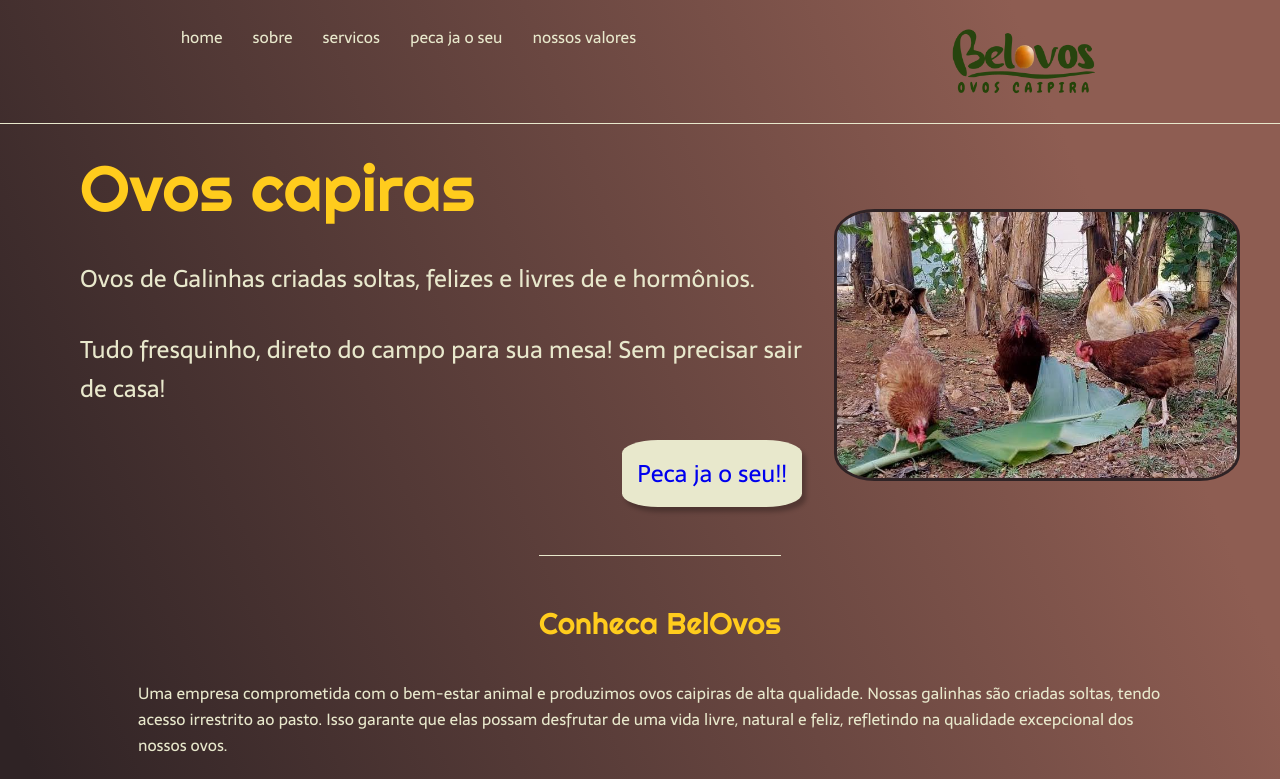
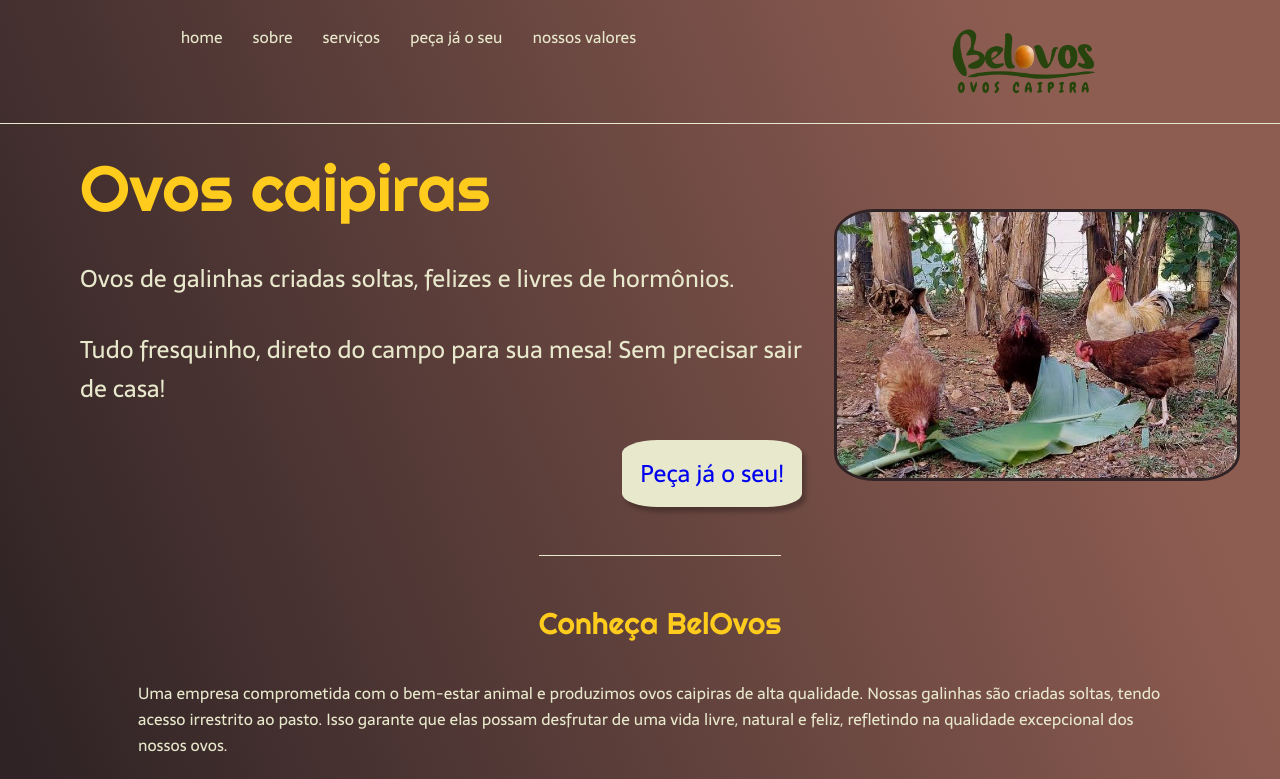
Before and after one commit to Josibel016/BELOVOS-SITE, a plain HTML site: page index.html in a window 1280 px wide. Shown: the top 779 px of the page. Drawn offline with Linux system fonts and the light colour scheme.

Commit message:
Fix typos and accents, add README and screenshot
Co-Authored-By: Claude Opus 5.5 <noreply@anthropic.com>
Claude-Session: https://claude.ai/code/session_01DLgZsnzo8PvrCp8HHo2DyW

```diff
--- a/index.html
+++ b/index.html
@@ -17,8 +17,8 @@
         <nav class="cabecalho-menu">
             <a class="cabecalho-menu-item" href="index.html">home</a>
             <a class="cabecalho-menu-item" href="sobre.html">sobre</a>
-            <a class="cabecalho-menu-item" href="servicos.html" >servicos</a>
-            <a class="cabecalho-menu-item" href="cadastro.html">peca ja o seu</a>
+            <a class="cabecalho-menu-item" href="servicos.html" >serviços</a>
+            <a class="cabecalho-menu-item" href="cadastro.html">peça já o seu</a>
             <a class="cabecalho-menu-item" href="valores.html">nossos valores</a>
         </nav>
     </nav>
@@ -29,11 +29,10 @@
     <main class="conteudo">
         <section class="conteudo-principal">
             <div class="conteudo-principal-escrito">
-                <h1 class="conteudo-principal-escrito-titulo"> Ovos capiras </h1>
-                   <p class="conteudo-principal-escrito-paragrafo"> Ovos de Galinhas criadas soltas, felizes e livres de
-                    e hormônios.</p>
+                <h1 class="conteudo-principal-escrito-titulo"> Ovos caipiras </h1>
+                   <p class="conteudo-principal-escrito-paragrafo"> Ovos de galinhas criadas soltas, felizes e livres de hormônios.</p>
                 <p class="conteudo-principal-escrito-paragrafo">Tudo fresquinho, direto do campo para sua mesa! Sem precisar sair de casa!</p>
-                <button class="conteudo-principal-escrito-botao"> <a href="https://api.whatsapp.com/send?phone=5541991417260">Peca ja o seu!!</a>
+                <button class="conteudo-principal-escrito-botao"> <a href="https://api.whatsapp.com/send?phone=5541991417260">Peça já o seu!</a>
                 </button>
 
 
@@ -44,7 +43,7 @@
         </section>
 
         <section class="conteudo-secundario">
-<h3 class="conteudo-secundario-titulo">Conheca BelOvos</h3>
+<h3 class="conteudo-secundario-titulo">Conheça BelOvos</h3>
 
     <p class="conteudo-secundario-paragrafo">Uma empresa comprometida com o bem-estar animal e produzimos ovos caipiras de alta qualidade. Nossas galinhas são criadas soltas, tendo acesso irrestrito ao pasto. Isso garante que elas possam desfrutar de uma vida livre, natural e feliz, refletindo na qualidade excepcional dos nossos ovos.</p>
 <p class="conteudo-secundario-paragrafo">Acreditamos que a felicidade das galinhas é fundamental para a produção de ovos saudáveis e saborosos. Em nossa fazenda, elas têm espaço para explorar, ciscar e se alimentar de forma natural. Dessa forma, podemos garantir ovos frescos, ricos em nutrientes e com um sabor incomparável.
```
Also changed, not shown: cadastro.html (+2 -2 lines), servicos.html (+2 -2 lines), sobre.html (+3 -3 lines), valores.html (+2 -2 lines), screenshots/home.jpg (added), 1 other file.
